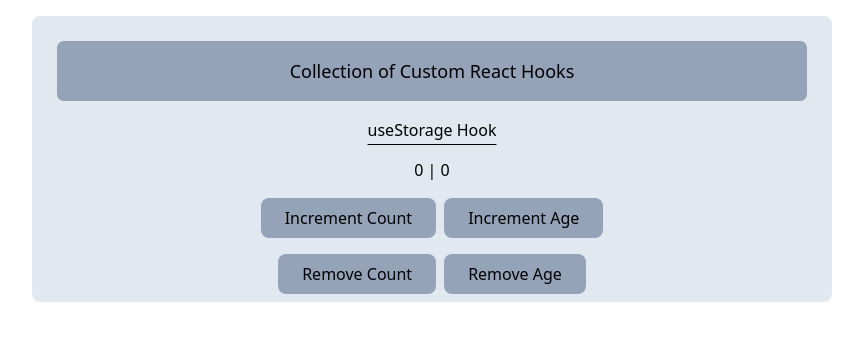
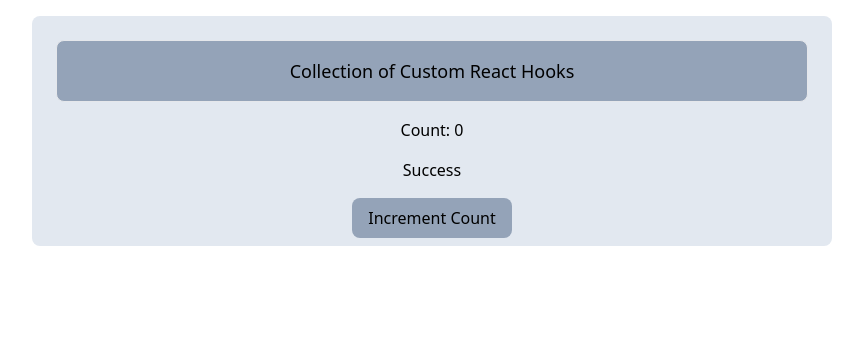
Before and after one commit to manjunathagee/react_hooks, a React (Vite) app: page / in a window 1280 px wide. Shown: the top 340 px of the page, without its empty margins (208-1071 px from the left). Built offline with nearby package versions, Linux system fonts and the light colour scheme.

Commit message:
useAsync Hook

```diff
--- a/package.json
+++ b/package.json
@@ -10,6 +10,7 @@
     "preview": "vite preview"
   },
   "dependencies": {
+    "@simbathesailor/use-what-changed": "^2.0.0",
     "react": "^18.2.0",
     "react-dom": "^18.2.0"
   },
--- a/src/App.jsx
+++ b/src/App.jsx
@@ -1,7 +1,8 @@
 // import ToggleComponent from "./components/1-useToggle/ToggleComponent";
 // import TimeoutComponent from "./components/2-useTimeout/TimeoutComponent";
 // import DebounceComponent from "./components/3-useDebounce/DebounceComponent";
-import StorageComponent from "./components/4-useStorage/StorageComponent";
+// import StorageComponent from "./components/4-useStorage/StorageComponent";
+import AsyncComponent from "./components/5-useAsync/AsyncComponent";
 
 function App() {
   return (
@@ -10,7 +11,7 @@ function App() {
         Collection of Custom React Hooks
       </div>
       <div className="flex justify-center w-full flex-col items-center gap-4">
-        <StorageComponent />
+        <AsyncComponent />
       </div>
     </div>
   );
--- /dev/null
+++ b/src/components/5-useAsync/AsyncComponent.jsx
@@ -0,0 +1,35 @@
+import React, { useState } from "react";
+import useAsync from "./useAsync";
+
+const AsyncComponent = () => {
+  const [count, setCount] = useState(0);
+  const { loading, error, value } = useAsync(() => {
+    return new Promise((resolve, reject) => {
+      const resolved = true;
+      setTimeout(() => {
+        if (resolved) {
+          resolve("Success");
+        } else {
+          reject("Something went wrong!");
+        }
+      }, 2000);
+    });
+  }, [count]);
+
+  if (loading) return <span className="text-lg font-bold">Loading...</span>;
+  if (error) return <span className="text-lg text-red-400">{error}</span>;
+  return (
+    <>
+      <span>Count: {count}</span>
+      <div className="text-medium">{value}</div>
+      <button
+        className="px-4 py-2 bg-slate-400 rounded-lg"
+        onClick={() => setCount((c) => c + 1)}
+      >
+        Increment Count
+      </button>
+    </>
+  );
+};
+
+export default AsyncComponent;
--- /dev/null
+++ b/src/components/5-useAsync/useAsync.js
@@ -0,0 +1,32 @@
+/* eslint-disable react-hooks/exhaustive-deps */
+import { useEffect, useRef, useState } from "react";
+
+export default function useAsync(callback, depedencies = []) {
+  if (typeof callback !== "function")
+    throw new Error("Callback function expected!");
+
+  //   useWhatChanged([callback, depedencies]);
+
+  const callbackRef = useRef(callback);
+  const [loading, setLoading] = useState();
+  const [error, setError] = useState();
+  const [value, setValue] = useState();
+
+  useEffect(() => {
+    callbackRef.current = callback;
+  }, [callback]);
+
+  useEffect(() => {
+    setLoading(true);
+    setError(false);
+    setValue(null);
+
+    callbackRef
+      .current()
+      .then((val) => setValue(val))
+      .catch((err) => setError(err))
+      .finally(() => setLoading(false));
+  }, depedencies);
+
+  return { loading, error, value };
+}
```
Also changed, not shown: 2 other files (tests, documents, lock files or other folders).
